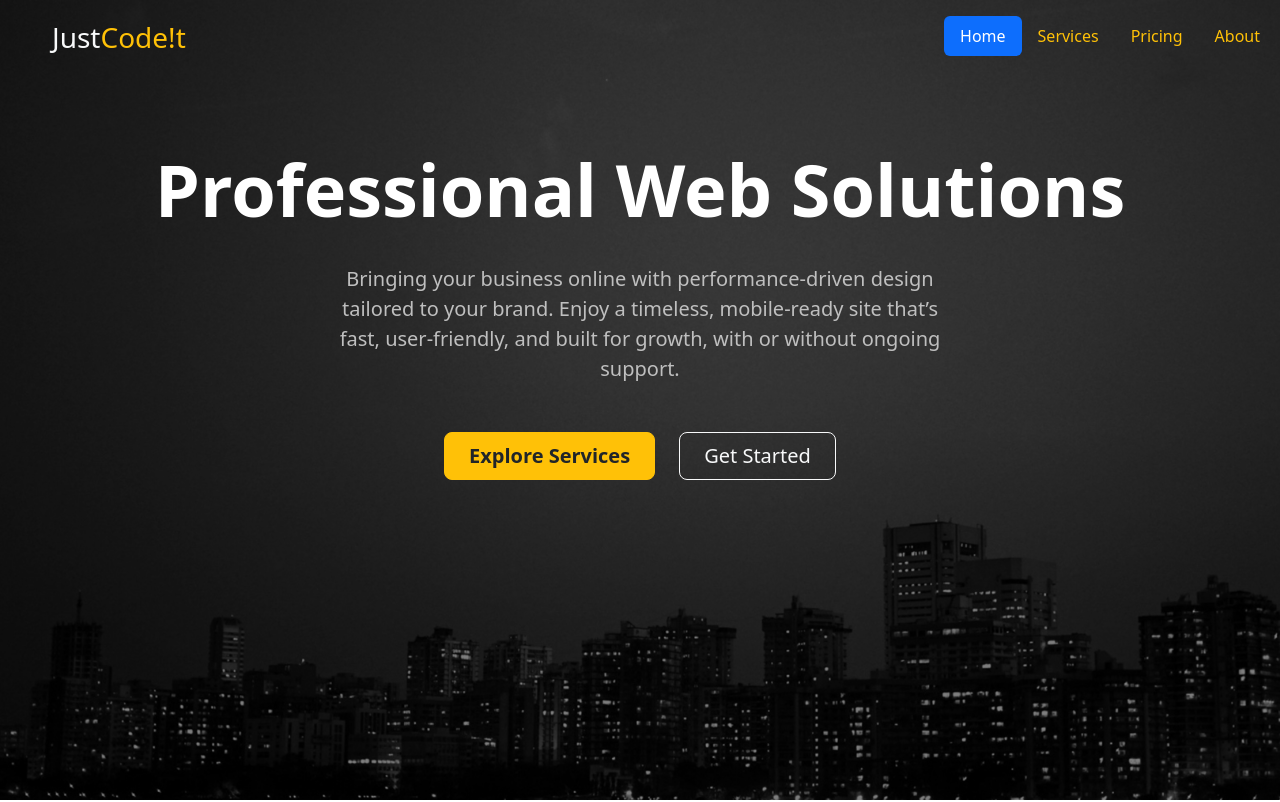
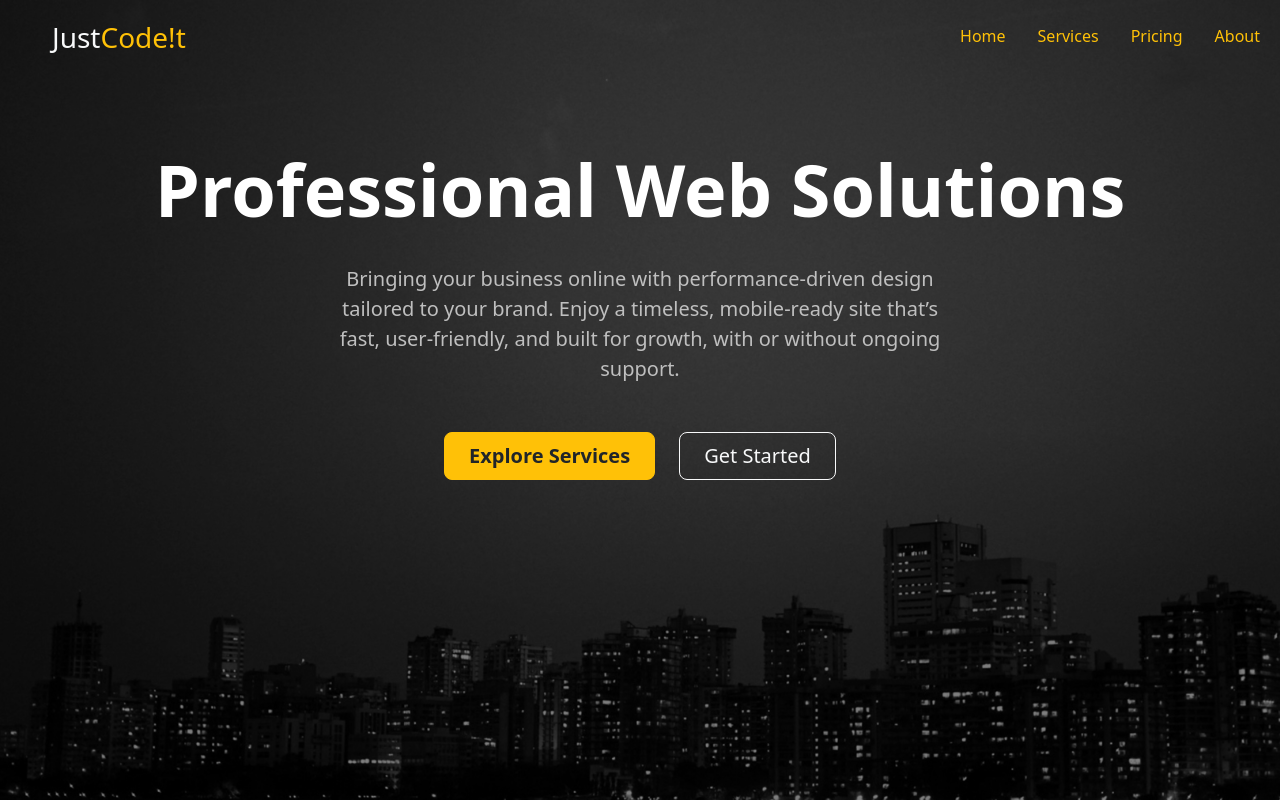
Before and after one commit to akcofficial0709/anesu, a plain HTML site: page index.html in a window 1280 px wide. Shown: the top 802 px of the page. Drawn offline with nearby package versions, Linux system fonts and the light colour scheme.

Commit message:
Update index.html

```diff
--- a/index.html
+++ b/index.html
@@ -17,7 +17,7 @@
         </a>
         <ul class="nav nav-pills ">
             <li class="nav-item ">
-                <a href="#" class="nav-link active" aria-current="page">Home</a>
+                <a href="#" class="nav-link link-warning" >Home</a>
             </li>
             <li class="nav-item">
               <a href="#" class="nav-link link-warning">Services</a>
```
